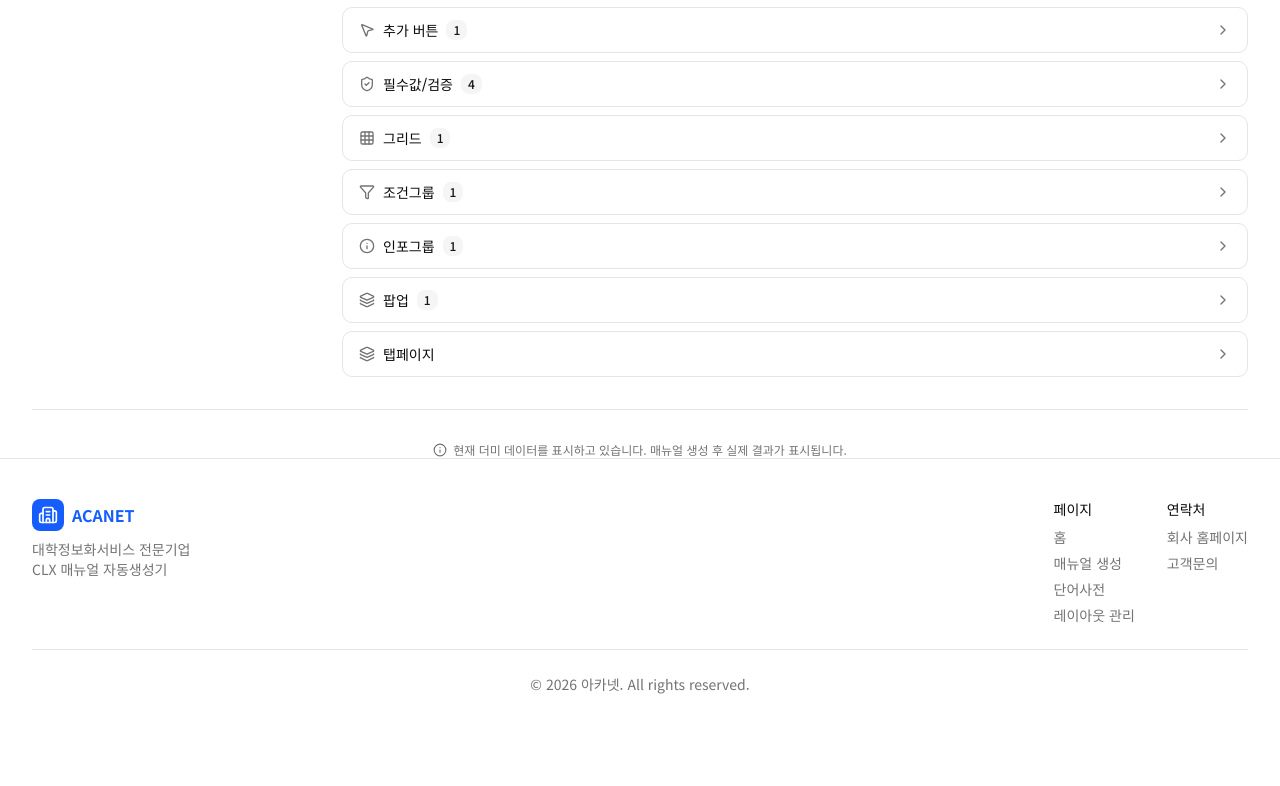
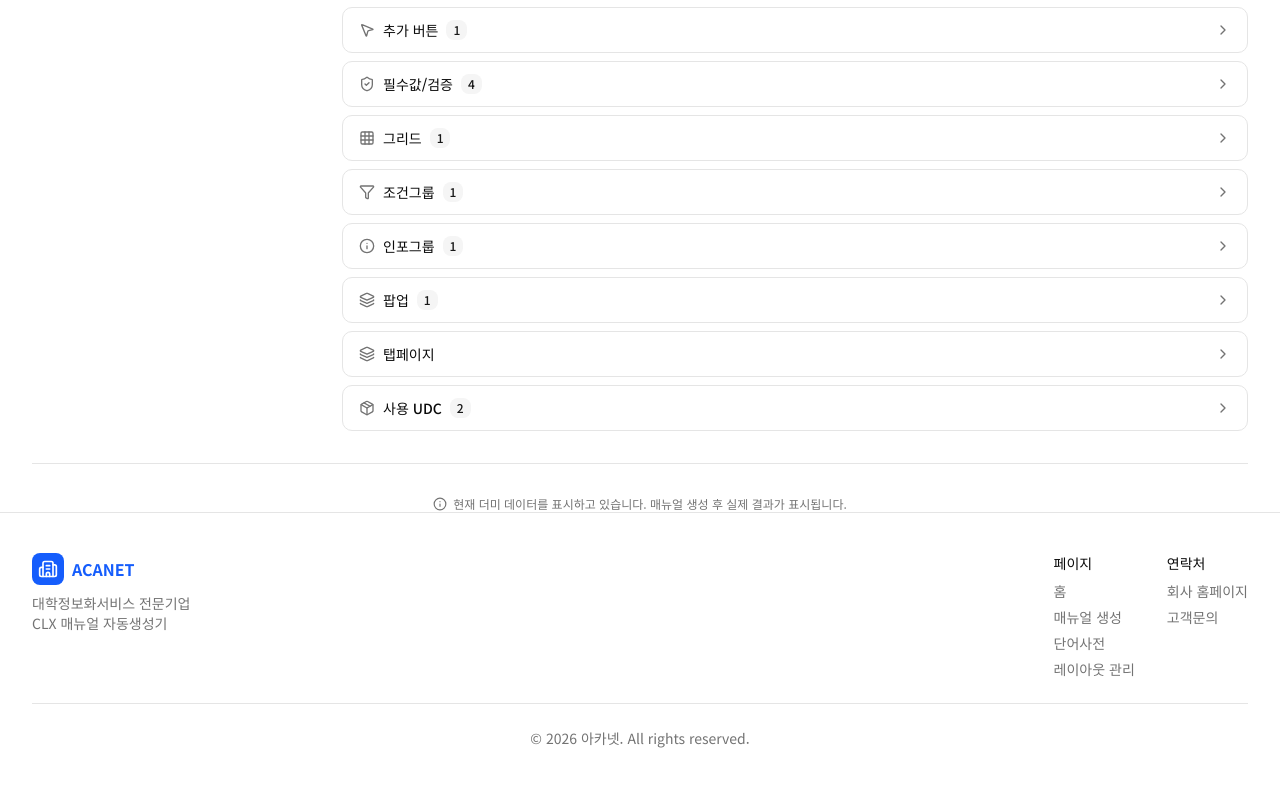
Before and after one commit to Donghun0425/auto-manual-v1, a Next.js app: page /result in a window 1280 px wide. Shown: the part 598-1384 px from the top of the page. Before the commit the page ends 1332 px from the top, so only its background shows below. Built offline with nearby package versions, Linux system fonts and the light colour scheme.

Commit message:
feat: 파싱 결과 아코디언에 사용 UDC 섹션 추가
- ParseResultAccordion: '사용 UDC' 섹션 추가
  UDC명·전체경로·설명을 SimpleTable로 표시
- dummy-data.ts: usedUdcs 샘플 데이터 2건 추가

```diff
--- a/src/components/result/dummy-data.ts
+++ b/src/components/result/dummy-data.ts
@@ -94,6 +94,10 @@ export const DUMMY_PARSE_RESULT: ManualResult = {
     tabPages: [],
     popups: [
       { popupId: "pop_dept", popupUrl: "common/pop_dept", callbackFunction: "fn_deptCallback", width: 600, height: 500 },
+    ],
+    usedUdcs: [
+      { shortName: "UcoYrSmstrCombo", qualifiedName: "udc.univ.UcoYrSmstrCombo", description: "년도/학기 콤보" },
+      { shortName: "PatisCombo", qualifiedName: "udc.common.PatisCombo", description: "공통코드 콤보" },
     ],
   },
   htmlContent: `<!DOCTYPE html>
--- a/src/components/result/parse-result-accordion.tsx
+++ b/src/components/result/parse-result-accordion.tsx
@@ -12,6 +12,7 @@ import {
   Info,
   Layers,
   MousePointer2,
+  Package,
 } from "lucide-react";
 import { Badge } from "@/components/ui/badge";
 import { Separator } from "@/components/ui/separator";
@@ -100,7 +101,7 @@ interface ParseResultAccordionProps {
 }
 
 export function ParseResultAccordion({ result }: ParseResultAccordionProps) {
-  const { overview, usage, notes, items, tabPages, popups } = result;
+  const { overview, usage, notes, items, tabPages, popups, usedUdcs } = result;
   const allExtButtons = [
     ...usage.menuTitleBar.extButtons,
     ...usage.titleBars.flatMap((tb) => tb.extButtons),
@@ -304,6 +305,22 @@ export function ParseResultAccordion({ result }: ParseResultAccordionProps) {
           />
         )}
       </Section>
+
+      {/* 사용 UDC */}
+      <Section id="udcs" icon={<Package className="h-4 w-4" />} title="사용 UDC" badge={usedUdcs.length}>
+        {usedUdcs.length === 0 ? (
+          <p className="text-sm text-muted-foreground">UDC 없음</p>
+        ) : (
+          <SimpleTable
+            headers={["UDC명", "전체 경로", "설명"]}
+            rows={usedUdcs.map((u) => [
+              <code key="sn" className="font-mono text-xs">{u.shortName}</code>,
+              <code key="qn" className="font-mono text-xs">{u.qualifiedName}</code>,
+              u.description || "-",
+            ])}
+          />
+        )}
+      </Section>
     </div>
   );
 }
```
